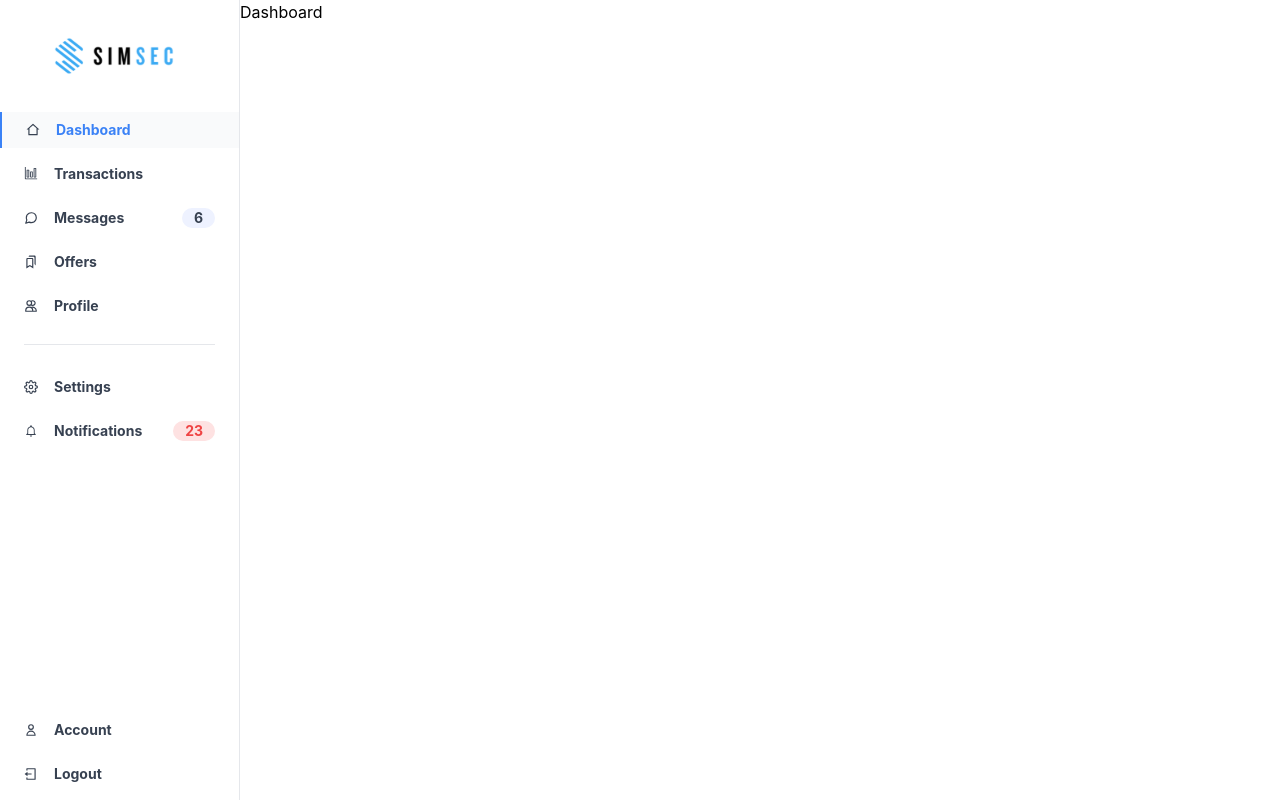
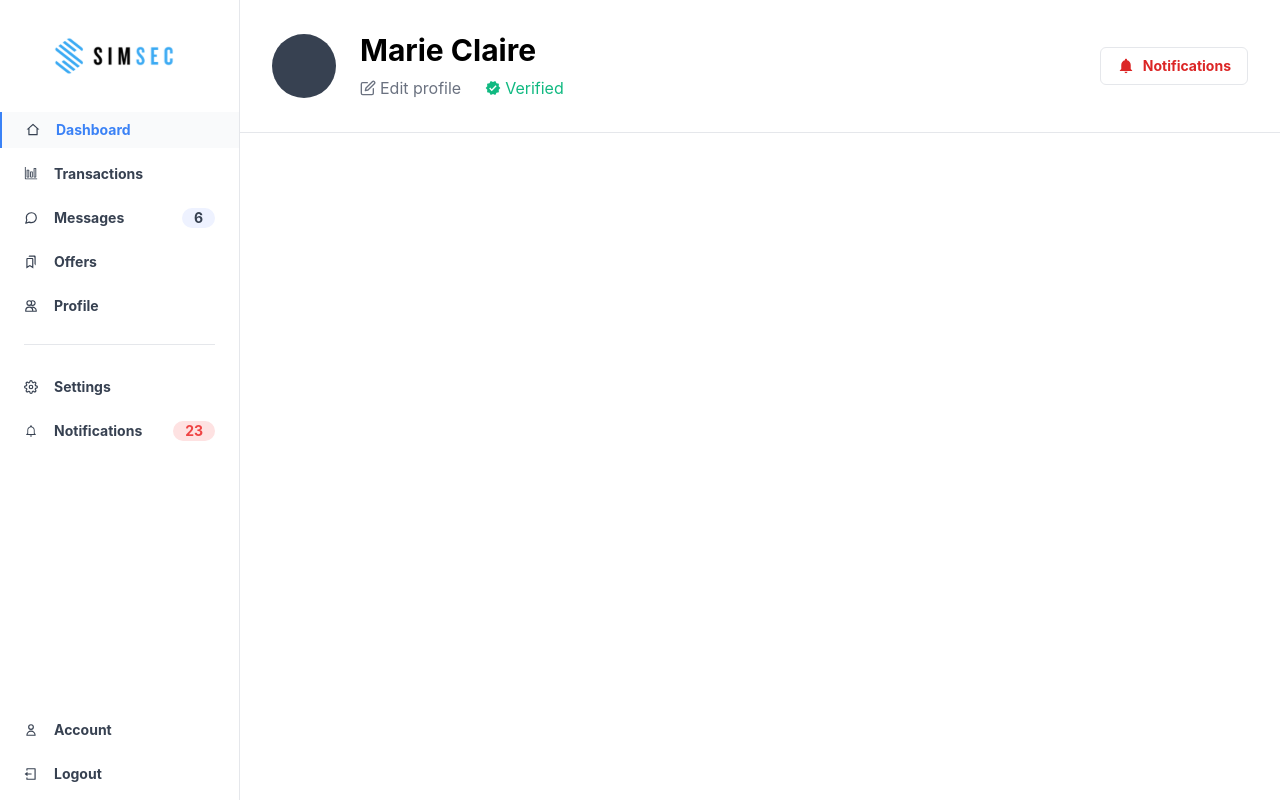
Before and after one commit to Kirusha05/react-bank-dashboard, a React (Create React App) app: page / in a window 1280 px wide. Built offline with nearby package versions, Linux system fonts and the light colour scheme.

Commit message:
DashboardPage created and added on '/' route. Dashboard Header finished

```diff
--- a/src/App.tsx
+++ b/src/App.tsx
@@ -1,13 +1,14 @@
 import React from 'react';
 import { Route, Switch } from 'react-router';
 import Layout from './components/Layout/Layout';
+import DashboardPage from './pages/DashboardPage';
 
 function App() {
   return (
     <Layout>
       <Switch>
         <Route path="/" exact>
-          <h1>Dashboard</h1>
+          <DashboardPage />
         </Route>
       </Switch>
     </Layout>
--- /dev/null
+++ b/src/components/Dashboard/DashboardHeader.tsx
@@ -0,0 +1,40 @@
+import React from "react";
+import { FiEdit } from "react-icons/fi";
+import { MdVerified } from "react-icons/md";
+import { IoMdNotifications } from "react-icons/io";
+
+const DashboardHeader = () => {
+  return (
+    <div className="w-full border-b border-gray-200 p-8 flex items-center">
+      {/* Profile Photo */}
+      <div className="w-16 h-16 rounded-full overflow-hidden bg-gray-700 mr-6"></div>
+
+      {/* Profile Info */}
+      <div className="flex flex-col items-start">
+        {/* Profile Name */}
+        <div className="font-bold text-3xl mb-2">Marie Claire</div>
+        {/* Profile Edit */}
+        <div className="flex gap-6">
+          <button className="text-gray-500 flex gap-1 items-center">
+            <FiEdit />
+            Edit profile
+          </button>
+          <p className="text-green-500 flex gap-1 items-center">
+            <MdVerified />
+            Verified
+          </p>
+        </div>
+      </div>
+
+      {/* Header Notifications btn */}
+      <div className="flex-1 flex justify-end">
+        <button className="px-4 py-2 bg-transparent border border-gray-200 text-red-600 rounded-md font-bold text-sm flex gap-2 items-center hover:bg-gray-50 transition-colors ease-in">
+          <IoMdNotifications className="text-lg" />
+          Notifications
+        </button>
+      </div>
+    </div>
+  );
+};
+
+export default DashboardHeader;
--- /dev/null
+++ b/src/pages/DashboardPage.tsx
@@ -0,0 +1,12 @@
+import React from 'react'
+import DashboardHeader from '../components/Dashboard/DashboardHeader';
+
+const DashboardPage = () => {
+  return (
+    <div className="w-full">
+      <DashboardHeader />
+    </div>
+  )
+}
+
+export default DashboardPage;
```
